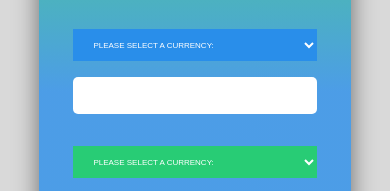
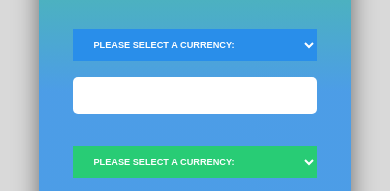
Before and after one commit to Redvanisation/currencyconverter, a website: page index.html in a window 390 px wide. Shown: the part 212-403 px from the top of the page. Drawn offline with Linux system fonts and the light colour scheme; no server answers.

Commit message:
improving select font style for small mobiles

```diff
--- a/src/sass/base/_typography.scss
+++ b/src/sass/base/_typography.scss
@@ -74,15 +74,17 @@ body {
 
             @include respond(tab-port) {
                 font-size: 1.6rem;
+                font-weight: 400;
             }
 
             @include respond(phone) {
-                font-size: 1.3rem;
+                font-size: 1.5rem;
                 letter-spacing: 0;
             }
 
             @include respond(phone-vs) {
-                font-size: 1rem;
+                font-size: 1.15rem;
+                font-weight: 600;
             }
         }
 
```
Also changed, not shown: dist/css/main.comp.css.
